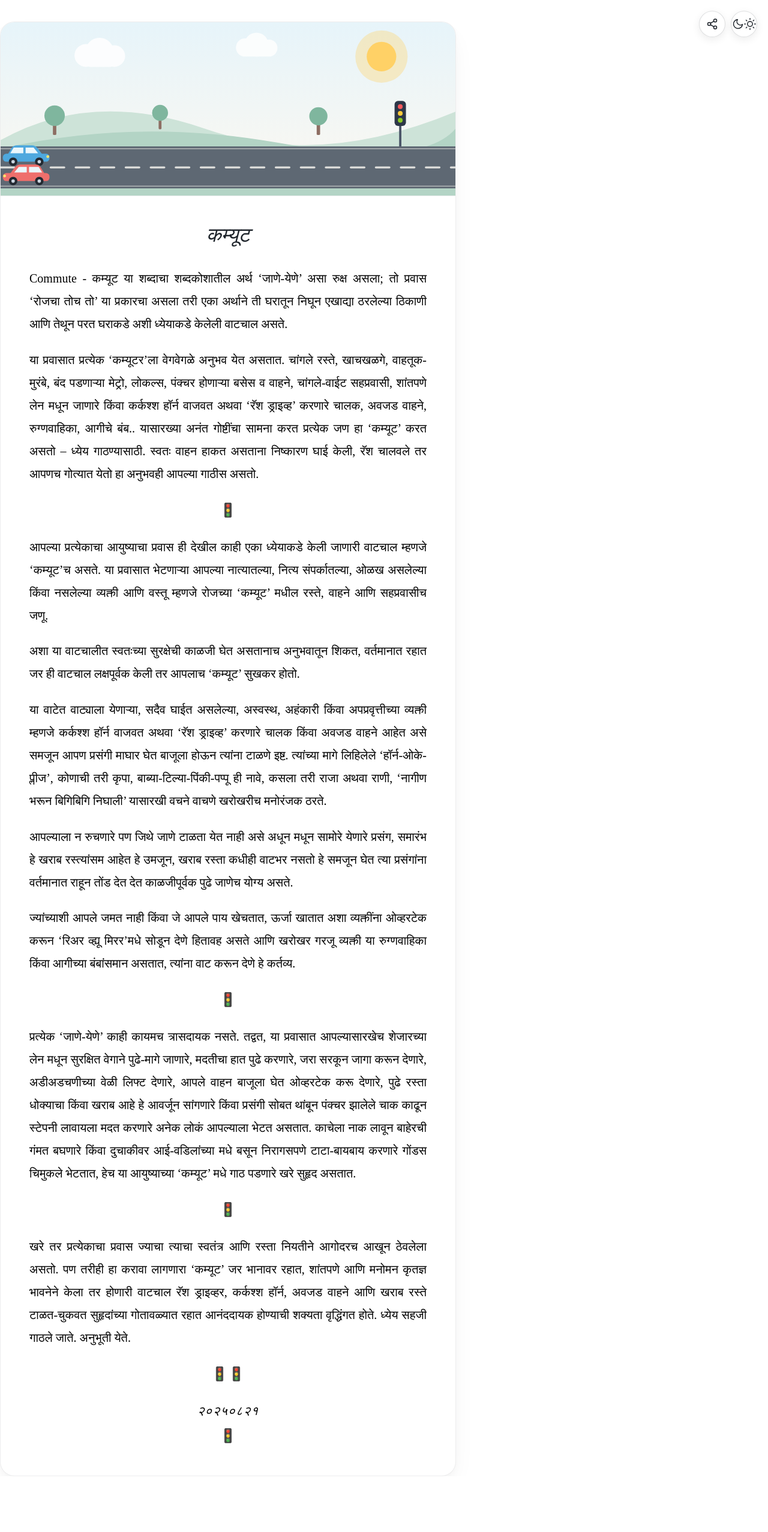
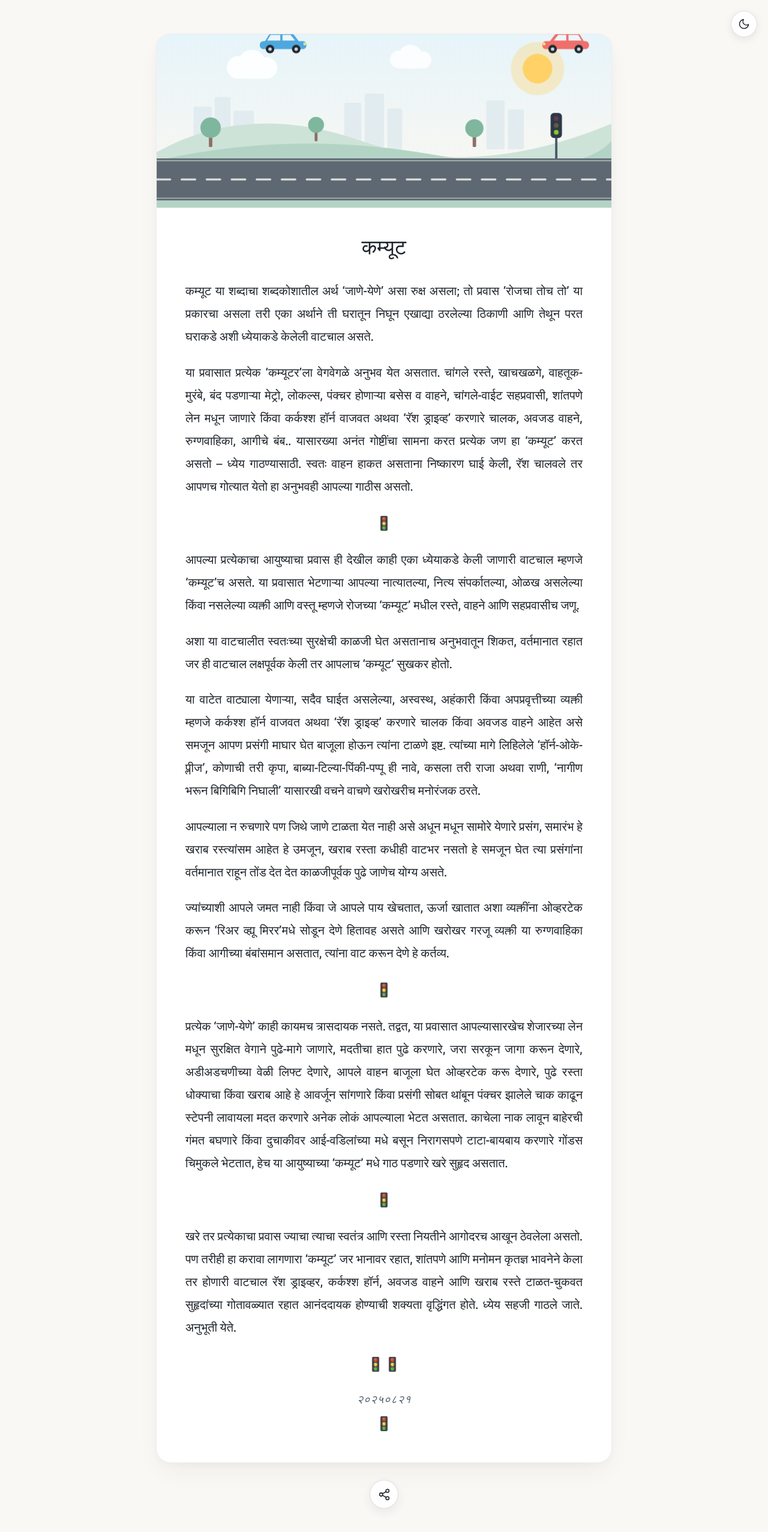
Before and after one commit to jswdrkl/Commute, a plain HTML site: page index.html in a window 1280 px wide. Shown: the whole page at 60% size. Before the commit the page ends 2461 px from the top, so only its background shows below. Drawn offline with Linux system fonts and the light colour scheme; a web font is replaced by a local one.

Commit message:
Add files via upload

```diff
--- a/index.html
+++ b/index.html
@@ -23,13 +23,14 @@
       --btn-bg: #FFFFFF;
       --btn-hover: #F2EFE9;
       --btn-border: rgba(30, 36, 43, 0.14);
-      --accent-soft: #E8F1F5;
 
       /* SVG Light Theme Palette */
       --sky-top: #E6F4FA;
       --sky-bottom: #FDF8F0;
       --sun-core: #FFD166;
       --sun-glow: rgba(255, 209, 102, 0.35);
+      --city-far: #DCE8EE;
+      --city-near: #C8DCE6;
       --hill-far: #CDE3D8;
       --hill-near: #B3D4C5;
       --road-base: #5E6873;
@@ -38,6 +39,7 @@
       --tree-trunk: #8D6E63;
       --car-primary: #EF6F6C;
       --car-secondary: #4EA8DE;
+      --scooter-body: #F4A261;
       --car-window: #EBF7FC;
       --cloud-fill: #FFFFFF;
     }
@@ -52,13 +54,14 @@
       --btn-bg: #232A34;
       --btn-hover: #2C3542;
       --btn-border: rgba(255, 255, 255, 0.14);
-      --accent-soft: #222C36;
 
       /* SVG Dark Theme Palette */
       --sky-top: #182330;
       --sky-bottom: #222C38;
       --sun-core: #F6D365;
       --sun-glow: rgba(246, 211, 101, 0.18);
+      --city-far: #212D3A;
+      --city-near: #283747;
       --hill-far: #243836;
       --hill-near: #2C4743;
       --road-base: #363E47;
@@ -67,6 +70,7 @@
       --tree-trunk: #5C4942;
       --car-primary: #E56B6F;
       --car-secondary: #56CFE1;
+      --scooter-body: #E76F51;
       --car-window: #283845;
       --cloud-fill: #2B3746;
     }
@@ -83,18 +87,32 @@
 
     html {
       scroll-behavior: smooth;
-    /* Floating Minimal Top-Right Control Cluster (Share + Theme Toggle) */
-    .top-controls {
-      position: fixed;
-      top: 1.1rem;
-      right: 1.1rem;
-      z-index: 50;
-      display: flex;
-      align-items: center;
-      gap: 0.6rem;
     }
 
-    .control-btn {
+    body {
+      font-family: 'Ubuntu', 'IBM Plex Sans Devanagari', 'IBM Plex Sans', sans-serif;
+      background-color: var(--bg-page);
+      color: var(--text-primary);
+      font-size: 1.25rem;
+      line-height: 1.9;
+      min-height: 100vh;
+      padding: 1.5rem 1.25rem 3.5rem;
+      display: flex;
+      flex-direction: column;
+      align-items: center;
+      transition: background-color 0.35s ease, color 0.35s ease;
+      word-break: keep-all;
+      overflow-wrap: break-word;
+      hyphens: none;
+      -webkit-font-smoothing: antialiased;
+    }
+
+    /* Floating Top-Right Theme Toggle Button */
+    .theme-toggle {
+      position: fixed;
+      top: 1.15rem;
+      right: 1.15rem;
+      z-index: 50;
       width: 44px;
       height: 44px;
       border-radius: 9999px;
@@ -110,16 +128,16 @@
       -webkit-tap-highlight-color: transparent;
     }
 
-    .control-btn:hover {
+    .theme-toggle:hover {
       background-color: var(--btn-hover);
       transform: scale(1.06);
     }
 
-    .control-btn:active {
+    .theme-toggle:active {
       transform: scale(0.96);
     }
 
-    .control-btn svg {
+    .theme-toggle svg {
       width: 20px;
       height: 20px;
       stroke: currentColor;
@@ -127,19 +145,6 @@
       stroke-width: 1.8;
       stroke-linecap: round;
       stroke-linejoin: round;
-    }
-
-    .control-btn .icon-check {
-      display: none;
-      color: #2B9348;
-    }
-
-    .control-btn.copied .icon-share {
-      display: none;
-    }
-
-    .control-btn.copied .icon-check {
-      display: block;
     }
 
     [data-theme="light"] .icon-sun {
@@ -154,7 +159,7 @@
     .essay-wrapper {
       width: 100%;
       max-width: 760px;
-      margin-top: 2.25rem;
+      margin-top: 2rem;
       background-color: var(--bg-surface);
       border: 1px solid var(--border-subtle);
       border-radius: 24px;
@@ -199,13 +204,18 @@
     }
 
     @keyframes driveRight {
-      0% { transform: translateX(-140px); }
+      0% { transform: translateX(-160px); }
+      100% { transform: translateX(920px); }
+    }
+
+    @keyframes driveRightScooter {
+      0% { transform: translateX(-460px); }
       100% { transform: translateX(920px); }
     }
 
     @keyframes driveLeft {
       0% { transform: translateX(920px); }
-      100% { transform: translateX(-140px); }
+      100% { transform: translateX(-160px); }
     }
 
     @keyframes carBounce {
@@ -246,8 +256,12 @@
       animation: driveRight 16s linear infinite;
     }
 
+    .vehicle-group-scooter {
+      animation: driveRightScooter 20s linear infinite;
+    }
+
     .vehicle-group-2 {
-      animation: driveLeft 21s linear infinite;
+      animation: driveLeft 22s linear infinite;
     }
 
     .vehicle-body {
@@ -271,16 +285,15 @@
       padding: 2.5rem 3rem 3rem;
     }
 
-    /* Centered & Italicized Title */
+    /* Centered Main Title */
     .essay-title {
       text-align: center;
-      font-style: italic;
       font-weight: 400;
-      font-size: 2.1rem;
-      line-height: 1.5;
-      margin-bottom: 1.75rem;
+      font-size: 2.15rem;
+      line-height: 1.45;
+      margin-bottom: 1.85rem;
       color: var(--text-primary);
-      word-break: normal;
+      word-break: keep-all;
       overflow-wrap: break-word;
       hyphens: none;
     }
@@ -292,7 +305,7 @@
       line-height: 1.9;
       margin-bottom: 1.35rem;
       font-weight: 400;
-      word-break: normal;
+      word-break: keep-all;
       overflow-wrap: break-word;
       hyphens: none;
     }
@@ -311,10 +324,11 @@
     .essay-closing-date {
       text-align: center;
       font-style: italic;
-      font-size: 1.3rem;
+      font-size: 1.15rem;
       line-height: 1.8;
       margin-top: 0.75rem;
       margin-bottom: 0.35rem;
+      color: var(--text-muted);
       font-weight: 400;
       letter-spacing: 0.04em;
     }
@@ -329,6 +343,62 @@
       user-select: none;
     }
 
+    /* Bottom Share Action Container */
+    .bottom-share-wrap {
+      margin-top: 1.75rem;
+      display: flex;
+      justify-content: center;
+      align-items: center;
+    }
+
+    .share-btn {
+      width: 48px;
+      height: 48px;
+      border-radius: 9999px;
+      background-color: var(--btn-bg);
+      color: var(--text-primary);
+      border: 1px solid var(--btn-border);
+      box-shadow: 0 6px 18px rgba(0, 0, 0, 0.07);
+      cursor: pointer;
+      display: flex;
+      align-items: center;
+      justify-content: center;
+      transition: transform 0.2s ease, background-color 0.3s ease, border-color 0.3s ease;
+      -webkit-tap-highlight-color: transparent;
+    }
+
+    .share-btn:hover {
+      background-color: var(--btn-hover);
+      transform: scale(1.06);
+    }
+
+    .share-btn:active {
+      transform: scale(0.95);
+    }
+
+    .share-btn svg {
+      width: 21px;
+      height: 21px;
+      stroke: currentColor;
+      fill: none;
+      stroke-width: 1.8;
+      stroke-linecap: round;
+      stroke-linejoin: round;
+    }
+
+    .share-btn .icon-check {
+      display: none;
+      color: #2B9348;
+    }
+
+    .share-btn.copied .icon-share {
+      display: none;
+    }
+
+    .share-btn.copied .icon-check {
+      display: block;
+    }
+
     /* Mobile & Smaller Screens Typography & Spacing */
     @media (max-width: 768px) {
       body {
@@ -336,19 +406,15 @@
         padding: 1rem 0.75rem 3rem;
       }
 
-      .top-controls {
+      .theme-toggle {
         top: 0.75rem;
         right: 0.75rem;
-        gap: 0.5rem;
-      }
-
-      .control-btn {
         width: 40px;
         height: 40px;
       }
 
       .essay-wrapper {
-        margin-top: 2.5rem;
+        margin-top: 2.35rem;
         border-radius: 20px;
       }
 
@@ -363,7 +429,7 @@
 
       .essay-title {
         font-size: 1.85rem;
-        margin-bottom: 1.4rem;
+        margin-bottom: 1.45rem;
       }
 
       .essay-paragraph {
@@ -378,31 +444,15 @@
       }
 
       .essay-closing-date {
-        font-size: 1.2rem;
+        font-size: 1.075rem;
       }
     }
   </style>
 </head>
 <body>
 
-  <!-- Minimal Icon-Only Floating Control Bar (Share + Theme Toggle) -->
-  <div class="top-controls">
-    <button type="button" class="control-btn" id="shareBtn" aria-label="Share">
-      <!-- Share Icon -->
-      <svg class="icon-share" viewBox="0 0 24 24">
-        <circle cx="18" cy="5" r="3"></circle>
-        <circle cx="6" cy="12" r="3"></circle>
-        <circle cx="18" cy="19" r="3"></circle>
-        <line x1="8.59" y1="13.51" x2="15.42" y2="17.49"></line>
-        <line x1="15.41" y1="6.51" x2="8.59" y2="10.49"></line>
-      </svg>
-      <!-- Checkmark Feedback Icon -->
-      <svg class="icon-check" viewBox="0 0 24 24">
-        <polyline points="20 6 9 17 4 12"></polyline>
-      </svg>
-    </button>
-
-    <button type="button" class="control-btn" id="themeToggle" aria-label="Toggle theme">
+  <!-- Floating Top-Right Theme Toggle Button -->
+  <button type="button" class="theme-toggle" id="themeToggle" aria-label="Toggle theme">
     <!-- Moon Icon (shown in light mode) -->
     <svg class="icon-moon" viewBox="0 0 24 24">
       <path d="M21 12.79A9 9 0 1 1 11.21 3 7 7 0 0 0 21 12.79z"></path>
@@ -420,7 +470,6 @@
       <line x1="18.36" y1="5.64" x2="19.78" y2="4.22"></line>
     </svg>
   </button>
-  </div>
 
   <!-- Main Essay Card -->
   <main class="essay-wrapper">
@@ -455,6 +504,18 @@
           <circle cx="450" cy="47" r="21" />
           <circle cx="472" cy="53" r="15" />
           <rect x="428" y="54" width="46" height="14" rx="7" />
+        </g>
+
+        <!-- Subtle Distant Cityscape Silhouette -->
+        <g fill="var(--city-far)" opacity="0.75">
+          <rect x="65" y="135" width="32" height="75" rx="3" />
+          <rect x="102" y="118" width="28" height="92" rx="3" />
+          <rect x="135" y="142" width="36" height="68" rx="3" />
+          <rect x="330" y="128" width="30" height="82" rx="3" />
+          <rect x="366" y="112" width="34" height="98" rx="3" />
+          <rect x="406" y="138" width="26" height="72" rx="3" />
+          <rect x="580" y="124" width="32" height="86" rx="3" />
+          <rect x="618" y="140" width="28" height="70" rx="3" />
         </g>
 
         <!-- Distant Rolling Hills -->
@@ -496,18 +557,14 @@
         <!-- Soft Meadow Strip Below Road -->
         <rect x="0" y="300" width="800" height="20" fill="var(--hill-near)" />
 
-        <!-- Vehicle 1: Moving Left to Right in Upper Lane -->
+        <!-- Vehicle 1: Blue Car Moving Left to Right in Upper Lane -->
         <g class="vehicle-group-1">
           <g class="vehicle-body" transform="translate(0, 219)">
-            <!-- Car Body -->
             <path d="M12 22 L20 9 Q23 5 29 5 L55 5 Q61 5 65 10 L74 22 Z" fill="var(--car-secondary)" />
             <rect x="4" y="20" width="82" height="14" rx="6" fill="var(--car-secondary)" />
-            <!-- Windows -->
             <path d="M23 9 L40 9 L40 19 L17 19 Z" fill="var(--car-window)" />
             <path d="M44 9 L58 9 L66 19 L44 19 Z" fill="var(--car-window)" />
-            <!-- Headlight -->
             <circle cx="83" cy="25" r="2.5" fill="#FFE66D" />
-            <!-- Wheels -->
             <circle cx="22" cy="34" r="7.5" fill="#232931" />
             <circle cx="22" cy="34" r="3" fill="#CBD5E0" />
             <circle cx="68" cy="34" r="7.5" fill="#232931" />
@@ -515,18 +572,27 @@
           </g>
         </g>
 
-        <!-- Vehicle 2: Moving Right to Left in Lower Lane -->
+        <!-- Vehicle 2: Scooter Moving Left to Right in Upper Lane -->
+        <g class="vehicle-group-scooter">
+          <g class="vehicle-body" transform="translate(0, 223)">
+            <rect x="8" y="18" width="28" height="9" rx="4.5" fill="var(--scooter-body)" />
+            <path d="M28 8 L33 18 L27 18 Z" fill="var(--scooter-body)" />
+            <rect x="25" y="6" width="8" height="3" rx="1.5" fill="#2D3748" />
+            <circle cx="13" cy="29" r="5.5" fill="#232931" />
+            <circle cx="13" cy="29" r="2" fill="#CBD5E0" />
+            <circle cx="32" cy="29" r="5.5" fill="#232931" />
+            <circle cx="32" cy="29" r="2" fill="#CBD5E0" />
+          </g>
+        </g>
+
+        <!-- Vehicle 3: Coral Car Moving Right to Left in Lower Lane -->
         <g class="vehicle-group-2">
           <g class="vehicle-body" transform="translate(0, 253)">
-            <!-- Car Body -->
             <path d="M16 22 L25 10 Q29 5 35 5 L61 5 Q67 5 70 9 L78 22 Z" fill="var(--car-primary)" />
             <rect x="4" y="20" width="82" height="14" rx="6" fill="var(--car-primary)" />
-            <!-- Windows -->
             <path d="M32 9 L46 9 L46 19 L24 19 Z" fill="var(--car-window)" />
             <path d="M50 9 L67 9 L73 19 L50 19 Z" fill="var(--car-window)" />
-            <!-- Headlight (Left facing) -->
             <circle cx="7" cy="25" r="2.5" fill="#FFE66D" />
-            <!-- Wheels -->
             <circle cx="22" cy="34" r="7.5" fill="#232931" />
             <circle cx="22" cy="34" r="3" fill="#CBD5E0" />
             <circle cx="68" cy="34" r="7.5" fill="#232931" />
@@ -540,7 +606,7 @@
     <article class="essay-content">
       <div class="essay-title">कम्यूट</div>
 
-      <p class="essay-paragraph">Commute - कम्यूट या शब्दाचा शब्दकोशातील अर्थ ‘जाणे-येणे’ असा रुक्ष असला; तो प्रवास ‘रोजचा तोच तो’ या प्रकारचा असला तरी एका अर्थाने ती घरातून निघून एखाद्या ठरलेल्या ठिकाणी आणि तेथून परत घराकडे अशी ध्येयाकडे केलेली वाटचाल असते.</p>
+      <p class="essay-paragraph">कम्यूट या शब्दाचा शब्दकोशातील अर्थ ‘जाणे-येणे’ असा रुक्ष असला; तो प्रवास ‘रोजचा तोच तो’ या प्रकारचा असला तरी एका अर्थाने ती घरातून निघून एखाद्या ठरलेल्या ठिकाणी आणि तेथून परत घराकडे अशी ध्येयाकडे केलेली वाटचाल असते.</p>
 
       <p class="essay-paragraph">या प्रवासात प्रत्येक ‘कम्यूटर’ला वेगवेगळे अनुभव येत असतात. चांगले रस्ते, खाचखळगे, वाहतूक-मुरंबे, बंद पडणाऱ्या मेट्रो, लोकल्स, पंक्चर होणाऱ्या बसेस व वाहने, चांगले-वाईट सहप्रवासी, शांतपणे लेन मधून जाणारे किंवा कर्कश्श हॉर्न वाजवत अथवा ‘रॅश ड्राइव्ह’ करणारे चालक, अवजड वाहने, रुग्णवाहिका, आगीचे बंब.. यासारख्या अनंत गोष्टींचा सामना करत प्रत्येक जण हा ‘कम्यूट’ करत असतो – ध्येय गाठण्यासाठी. स्वतः वाहन हाकत असताना निष्कारण घाई केली, रॅश चालवले तर आपणच गोत्यात येतो हा अनुभवही आपल्या गाठीस असतो.</p>
 
@@ -571,6 +637,24 @@
       <div class="essay-closing-emoji" aria-hidden="true">🚦</div>
     </article>
   </main>
+
+  <!-- Centered Icon-Only Share Button at the Bottom of the Page -->
+  <div class="bottom-share-wrap">
+    <button type="button" class="share-btn" id="shareBtn" aria-label="Share">
+      <!-- Share Icon -->
+      <svg class="icon-share" viewBox="0 0 24 24">
+        <circle cx="18" cy="5" r="3"></circle>
+        <circle cx="6" cy="12" r="3"></circle>
+        <circle cx="18" cy="19" r="3"></circle>
+        <line x1="8.59" y1="13.51" x2="15.42" y2="17.49"></line>
+        <line x1="15.41" y1="6.51" x2="8.59" y2="10.49"></line>
+      </svg>
+      <!-- Checkmark Feedback Icon -->
+      <svg class="icon-check" viewBox="0 0 24 24">
+        <polyline points="20 6 9 17 4 12"></polyline>
+      </svg>
+    </button>
+  </div>
 
   <script>
     (function () {
```
Lines whose indentation alone changed are shown as unchanged.
